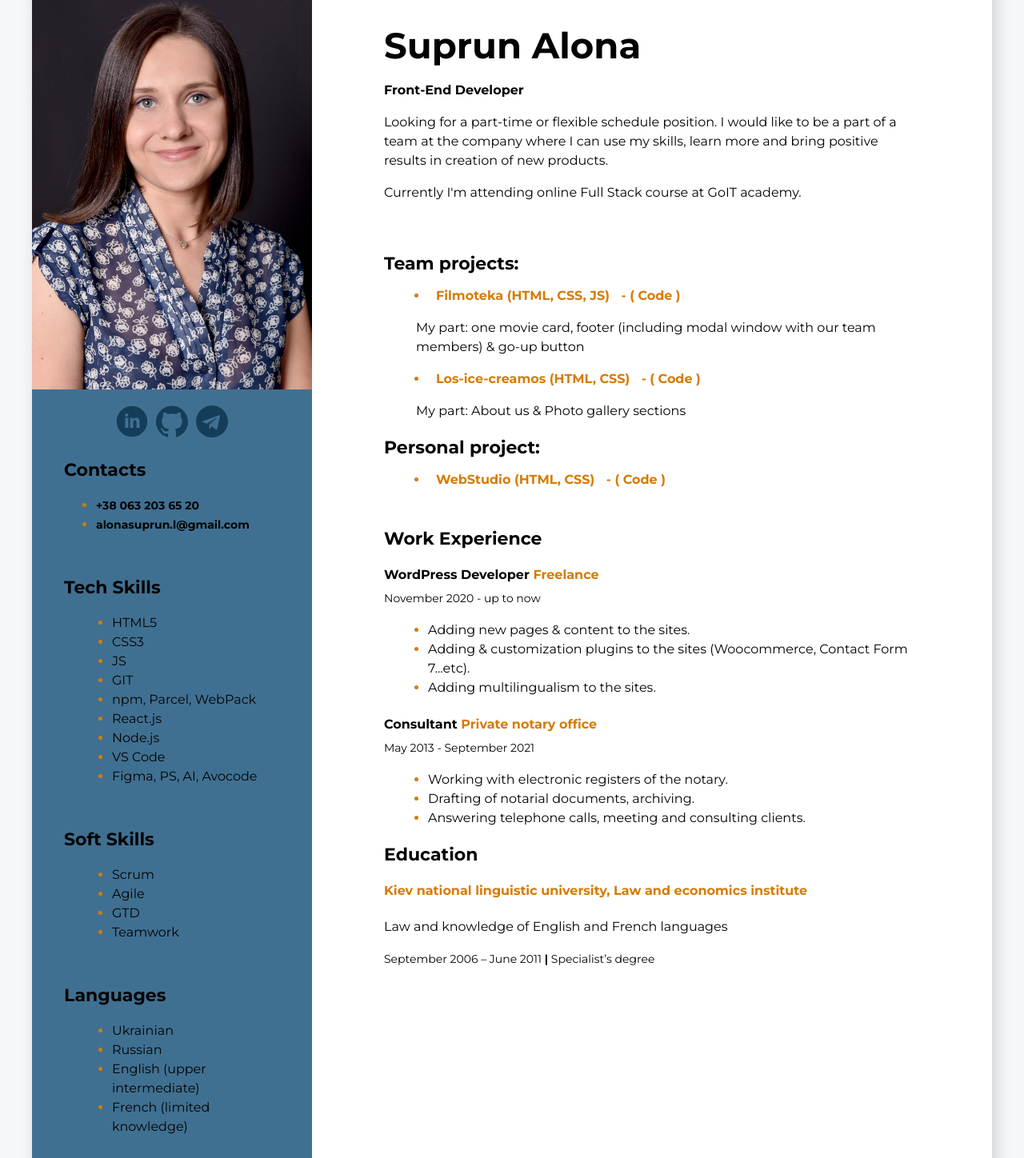
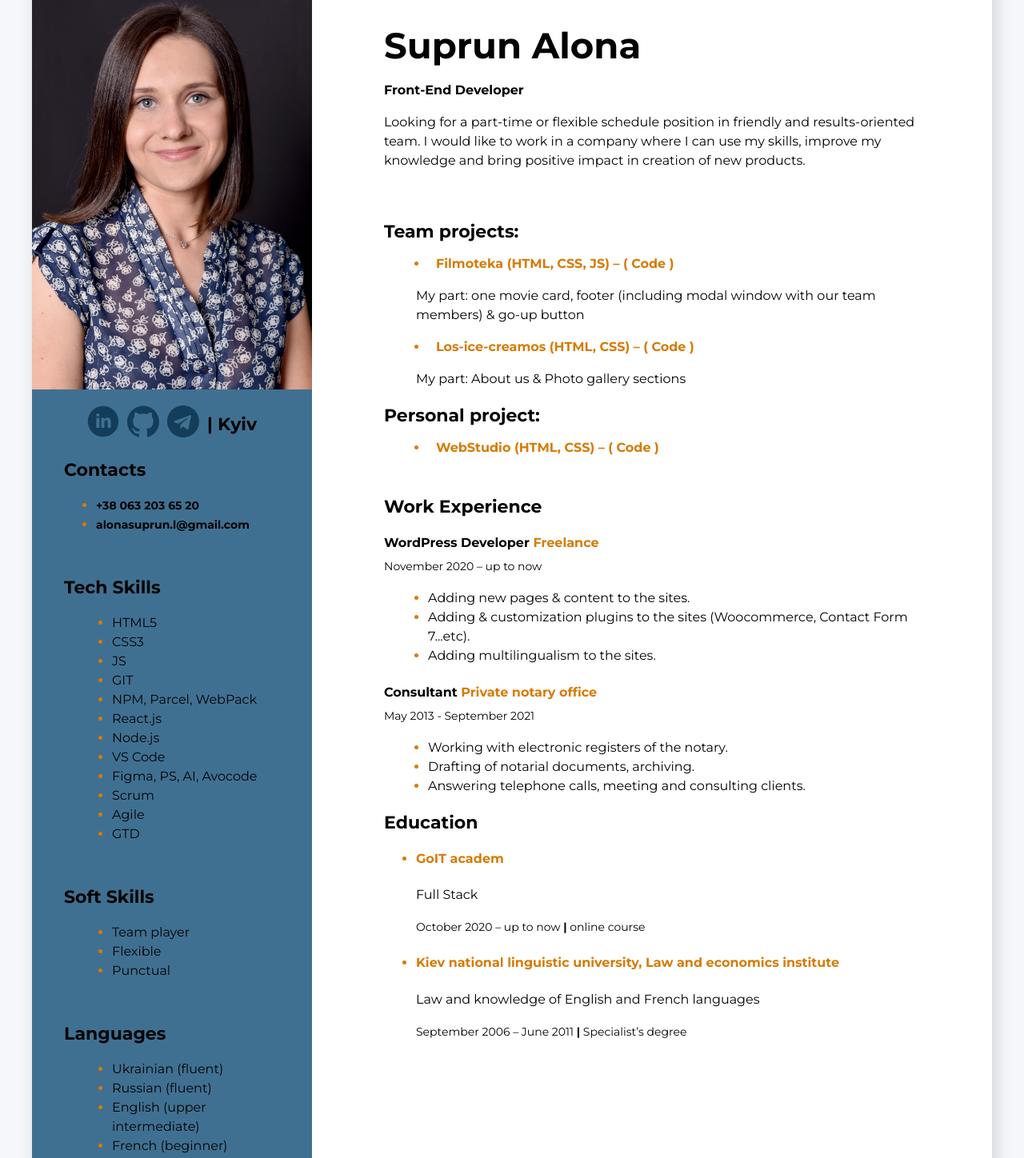
Before and after one commit to Alona-Suprun/Alona-Suprun-resume, a plain HTML site: page index.html in a window 1280 px wide. Shown: the part 146-1594 px from the top of the page at 80% size. Drawn offline with Linux system fonts and the light colour scheme.

Commit message:
add some info

```diff
--- a/css/styles.css
+++ b/css/styles.css
@@ -132,9 +132,8 @@ body {
   justify-content: center;
   align-items: center;
 }
-a {
-  margin: 0px;
-  padding: 0px;
+.socials-item {
+  margin-bottom: 0px;
 }
 .socials .socials-item + .socials-item {
   margin-left: 10px;
--- a/index.html
+++ b/index.html
@@ -19,7 +19,8 @@
           <img class="photo" src="./img/1.jpg" alt="my photo" />
           <div class="main-container">
             <!--contacts conteiner-->
-            <div class="contacts-conteiner"><!--social links-->
+            <div class="contacts-conteiner">
+              <!--social links-->
           <ul class="list socials">
             <li class="socials-item">
               <a href="https://www.linkedin.com/in/alona-suprun-b1546921a/">
@@ -39,6 +40,7 @@
                   <use href="./img/symbol-defs.svg#icon-telegram"></use></svg
               ></a>
             </li>
+            <li class="socials-item contacts-title">| Kyiv</li>
           </ul>
               <h3 class="contacts-title">Contacts</h3>
                <ul><li><a class="contacts-text" href="tel:0632036520">
@@ -58,31 +60,33 @@
                 <li class="skills-text">CSS3</li>
                 <li class="skills-text">JS</li>
                 <li class="skills-text">GIT</li>
-                <li class="skills-text">npm, Parcel, WebPack</span></li>
+                <li class="skills-text">NPM, Parcel, WebPack</span></li>
                 <li class="skills-text">React.js</li>
                 <li class="skills-text">Node.js</li>
                 <li class="skills-text">VS Code</li>
                 <li class="skills-text">Figma, PS, AI, Avocode</li>
+                <li class="skills-text">Scrum</li>
+                <li class="skills-text">Agile</li>
+                <li class="skills-text">GTD</li>
               </ul>
             </div>
             <!--soft skills conteiner-->
             <div class="skills-conteiner">
               <h3 class="skills-title">Soft Skills</h3>
               <ul class="skills-element">
-                <li class="skills-text">Scrum</li>
-                <li class="skills-text">Agile</li>
-                <li class="skills-text">GTD</li>
-                <li class="skills-text">Teamwork</li>
+                <li class="skills-text">Team player</li>
+                <li class="skills-text">Flexible</li>
+                <li class="skills-text">Punctual</li>
               </ul>
             </div>
             <!--languages conteiner-->
             <div class="skills-conteiner">
               <h3 class="skills-title">Languages</h3>
               <ul class="skills-element">
-                <li class="skills-text">Ukrainian</li>
-                <li class="skills-text">Russian</li>
+                <li class="skills-text">Ukrainian (fluent)</li>
+                <li class="skills-text">Russian (fluent)</li>
                 <li class="skills-text">English (upper intermediate)</li>
-                <li class="skills-text">French (limited knowledge)</li>
+                <li class="skills-text">French (beginner)</li>
               </ul>
             </div>
           </div>
@@ -129,13 +133,7 @@
             <h2 class="proffesion">Front-End Developer</h2>
 
             <p class="about-me-info">
-              Looking for a part-time or flexible schedule position. I would
-              like to be a part of a team at the company where I can use my
-              skills, learn more and bring positive results in creation of new
-              products.
-            </p>
-            <p>
-              Currently I'm attending online Full Stack course at GoIT academy.
+              Looking for a part-time or flexible schedule position in friendly and results-oriented team. I would like to work in a company where I can use my skills, improve my knowledge and bring positive impact in creation of new products.
             </p>
           </div>
           <!--projects conteiner-->
@@ -147,14 +145,10 @@
                   class="projects-linc"
                   href="https://mishadreamer-web.github.io/team-project-js-Filmoteka/"
                   >Filmoteka (HTML, CSS, JS)</a
-                ><a
-                  class="projects-linc"
-                  href="https://github.com/Alona-Suprun/team-project-js-Filmoteka"
+                ><a href="https://github.com/Alona-Suprun/team-project-js-Filmoteka"
+                > – ( Code )</a
                 >
-                  - ( Code )</a
-                >
-
-              </li><p>
+                </li><p>
                   My part: one movie card, footer (including modal window with
                   our team members) & go-up button
                 </p>
@@ -163,11 +157,8 @@
                   class="projects-linc"
                   href="https://axeholder.github.io/los-ice-creamos/"
                   >Los-ice-creamos (HTML, CSS)</a
-                ><a
-                  class="projects-linc"
-                  href="https://github.com/Alona-Suprun/los-ice-creamos"
-                >
-                  - ( Code )</a
+                ><a href="https://github.com/Alona-Suprun/los-ice-creamos"
+                > – ( Code )</a
                 >
               </li>
               <p class="about-me-info">My part: About us & Photo gallery sections</p>
@@ -179,11 +170,8 @@
                   class="projects-linc"
                   href="https://alona-suprun.github.io/goit-markup-hw-08/"
                   >WebStudio (HTML, CSS)</a
-                ><a
-                  class="projects-linc"
-                  href="https://github.com/Alona-Suprun/goit-markup-hw-08"
-                >
-                  - ( Code )</a
+                ><a href="https://github.com/Alona-Suprun/goit-markup-hw-08"
+                > – ( Code )</a
                 >
               </li>
             </ul>
@@ -198,7 +186,7 @@
                 <span class="positions-color">Freelance</span>
               </h4>
               <span class="period"
-                >November 2020 - up to now</span
+                >November 2020 – up to now</span
               >
               <ul class="worc-exp-text">
                 <li>Adding new pages & content to the sites.</li>
@@ -227,7 +215,17 @@
           <div>
             <h3 class="about-me-title">Education</h3>
             <!--univercity name-->
-            <div>
+            <ul>
+            <li>
+              <h4 class="positions-color">
+                GoIT academ
+              </h4>
+              <p class="faculty">Full Stack</p>
+              <p class="period">
+                October 2020 – up to now <span class="line">|</span> online course
+              </p>
+            </li>
+            <li>
               <h4 class="positions-color">
                 Kiev national linguistic university, Law and economics institute
               </h4>
@@ -235,12 +233,12 @@
               <p class="period">
                 September 2006 – June 2011 <span class="line">|</span> Specialist’s degree
               </p>
-            </div>
+            </li>
+            </ul>
           </div>
         </div>
       </div>
     </section>
-
     <script src="js/index.js" type="module"></script>
   </body>
 </html>
```
